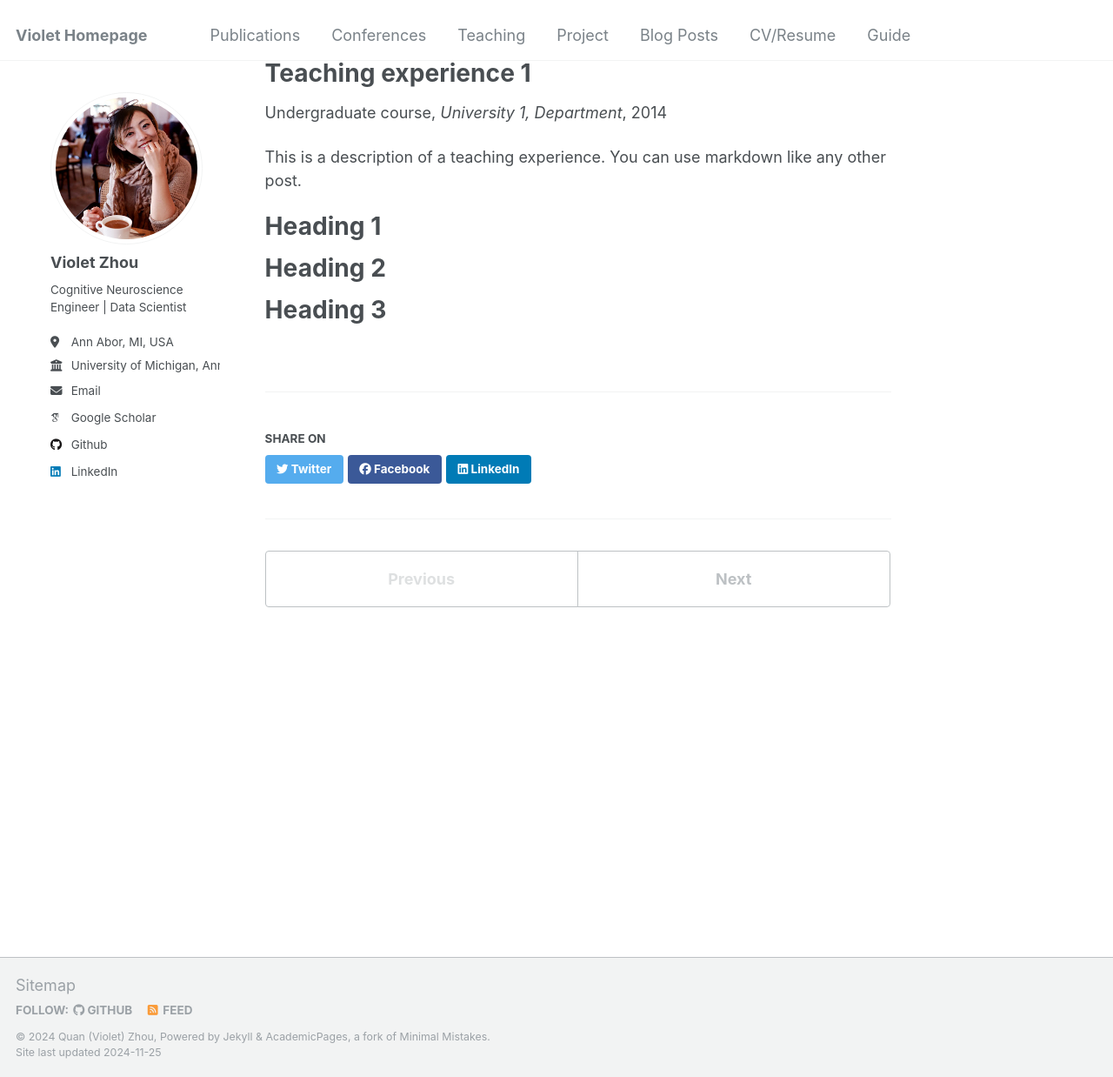
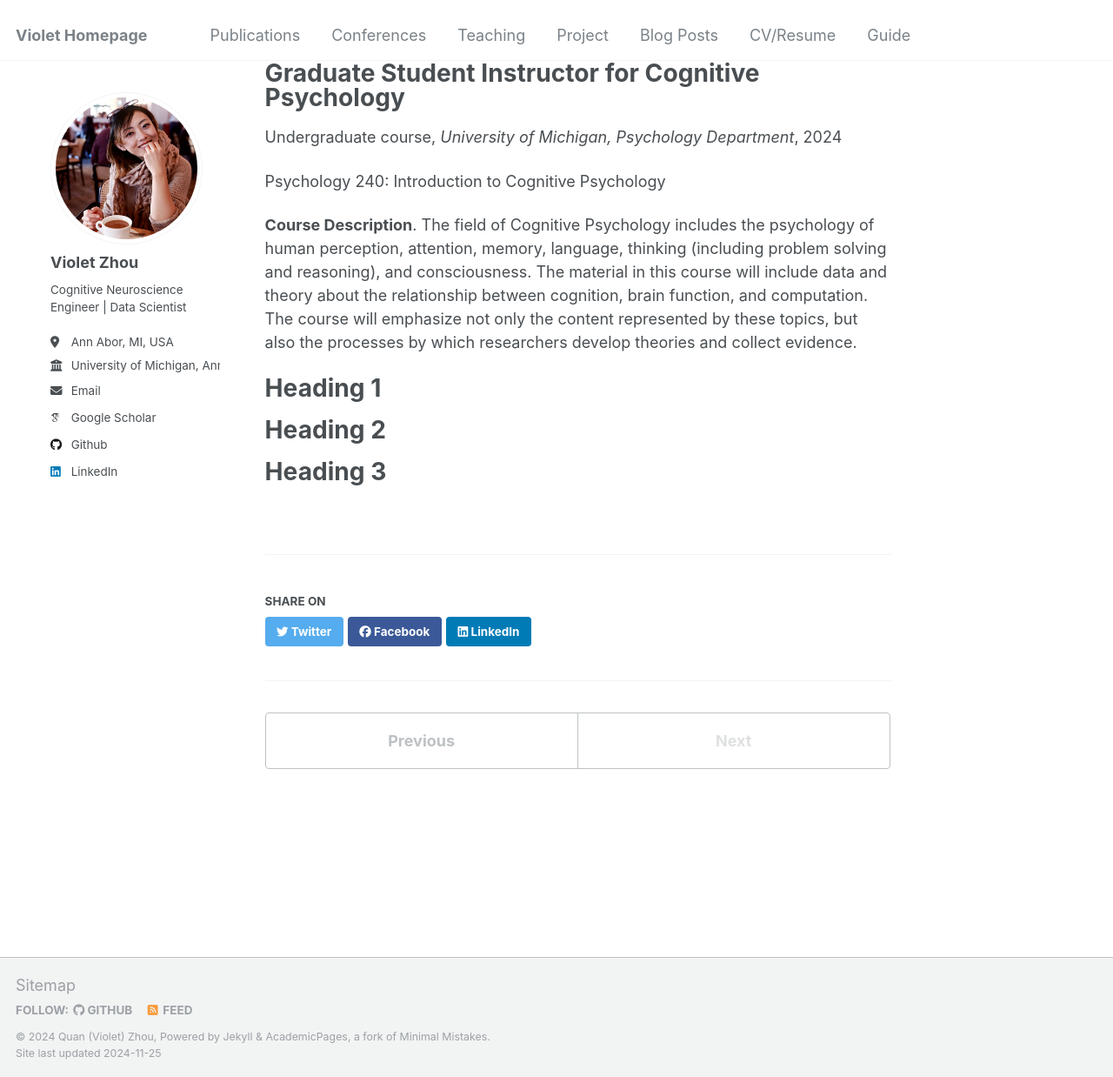
Before and after one commit to Quan-VioletZhou/violet_academicpage, a Jekyll site: the page built from _teaching/2014-spring-teaching-1.md, in a window 1280 px wide and 1238 px high. Shown: the whole window at 87% size. Built offline with Jekyll 4.4.1, drawn with Linux system fonts in a browser that asks for light colours; some web fonts are replaced.

Commit message:
adding teaching exp

```diff
--- a/_teaching/2014-spring-teaching-1.md
+++ b/_teaching/2014-spring-teaching-1.md
@@ -1,14 +1,22 @@
 ---
-title: "Teaching experience 1"
+title: "Graduate Student Instructor for Cognitive Psychology"
 collection: teaching
 type: "Undergraduate course"
 permalink: /teaching/2014-spring-teaching-1
-venue: "University 1, Department"
-date: 2014-01-01
-location: "City, Country"
+venue: "University of Michigan, Psychology Department"
+date: 2024-01-08
+location: "Ann Arbor, MI"
 ---
 
-This is a description of a teaching experience. You can use markdown like any other post.
+Psychology 240: Introduction to Cognitive Psychology
+
+**Course Description**. The field of Cognitive Psychology includes the psychology of
+human perception, attention, memory, language, thinking (including problem
+solving and reasoning), and consciousness. The material in this course will include
+data and theory about the relationship between cognition, brain function, and
+computation. The course will emphasize not only the content represented by these
+topics, but also the processes by which researchers develop theories and collect
+evidence.
 
 Heading 1
 ======
```
Also changed, not shown: _talks/2013-03-01-tutorial-1.md (deleted, +0 -13 lines), _talks/2014-03-01-talk-3.md (deleted, +0 -11 lines).
